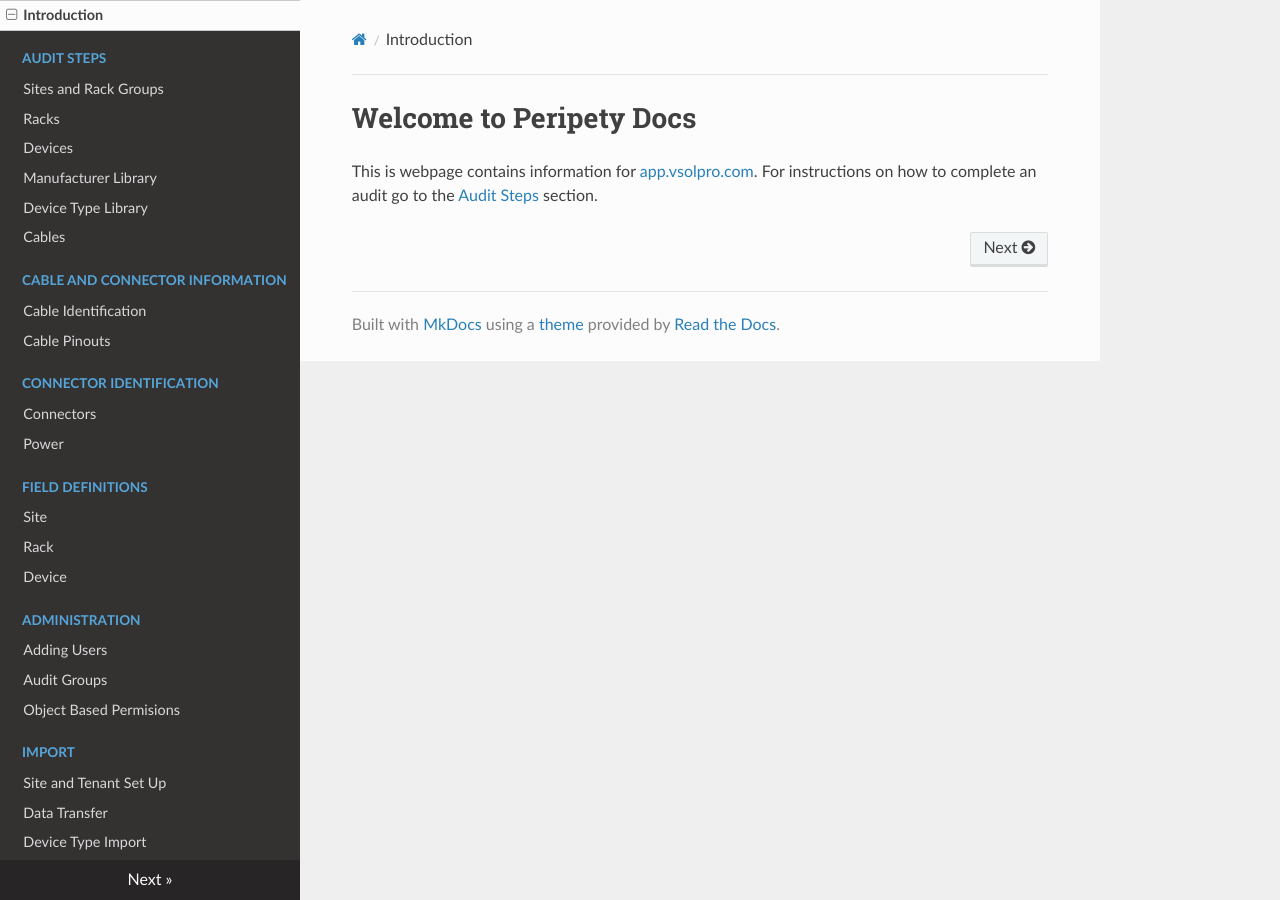
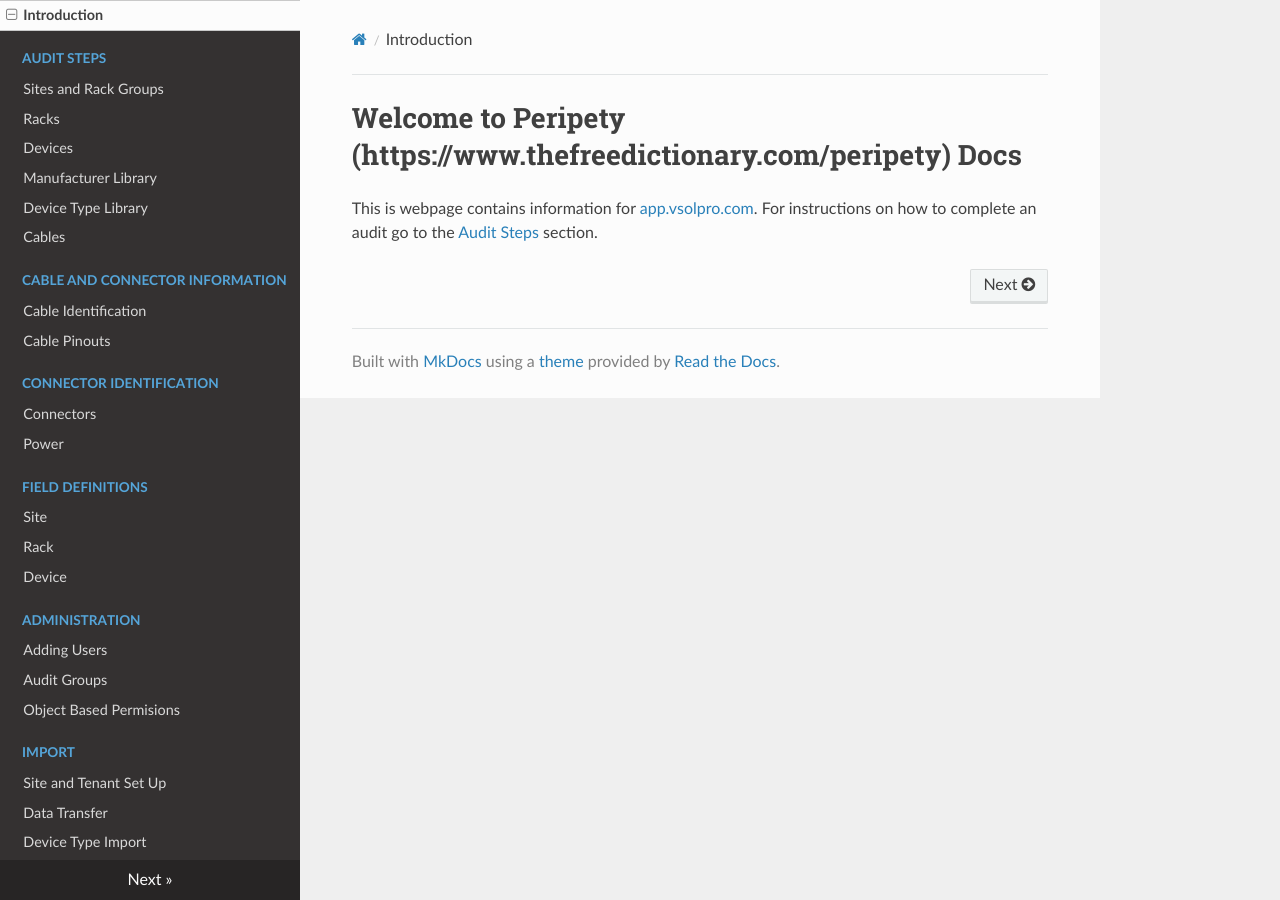
Before and after one commit to gadler01/peripety-docs, an MkDocs documentation site: the page built from docs/index.md, in a window 1280 px wide. Built offline with MkDocs 1.6.1, drawn with Linux system fonts in a browser that asks for light colours; nearby versions of some CDN libraries; old or Windows-style settings are respelled for this version of MkDocs; part of the change alters nothing that is shown.

```diff
--- a/docs/index.md
+++ b/docs/index.md
@@ -1,3 +1,3 @@
-# Welcome to Peripety Docs
+# Welcome to Peripety (https://www.thefreedictionary.com/peripety) Docs
 
 This is webpage contains information for [app.vsolpro.com](https://app.vsolpro.com). For instructions on how to complete an audit go to the [Audit Steps](audit-steps/racks.md) section.
```
